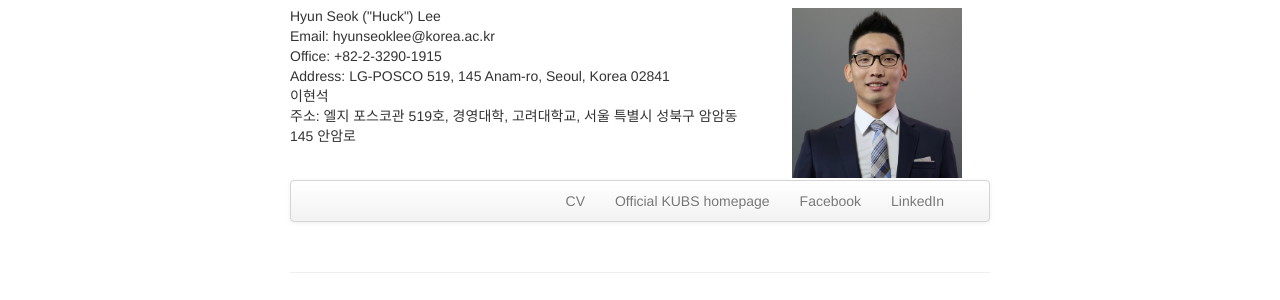
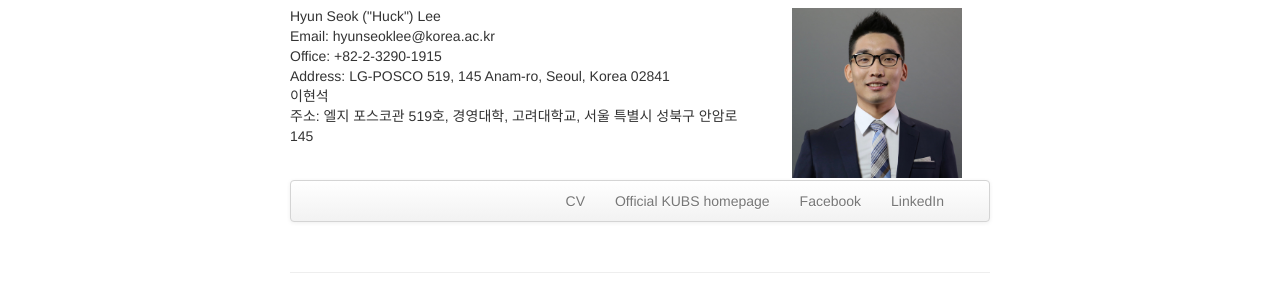
Before and after one commit to lordya2/lordya2.github.io, a Jekyll site: the page built from index.md, in a window 1280 px wide. Shown: the part 369-669 px from the top of the page. Built offline with Jekyll 4.4.1, drawn with Linux system fonts in a browser that asks for light colours.

Commit message:
Update index.md

```diff
--- a/index.md
+++ b/index.md
@@ -24,7 +24,7 @@ My [curriculum vitae ![CV as pdf]({{ BASE_PATH }}/pages/icons16/pdf-icon.png)]({
             Address: LG-POSCO 519, 145 Anam-ro, Seoul, Korea 02841<br/>
 
             이현석<br/>
-            주소: 엘지 포스코관 519호, 경영대학, 고려대학교, 서울 특별시 성북구 암암동 145 안암로<br/>
+            주소: 엘지 포스코관 519호, 경영대학, 고려대학교, 서울 특별시 성북구 안암로 145<br/>
             </div>
 
         <div class="span2">
```
